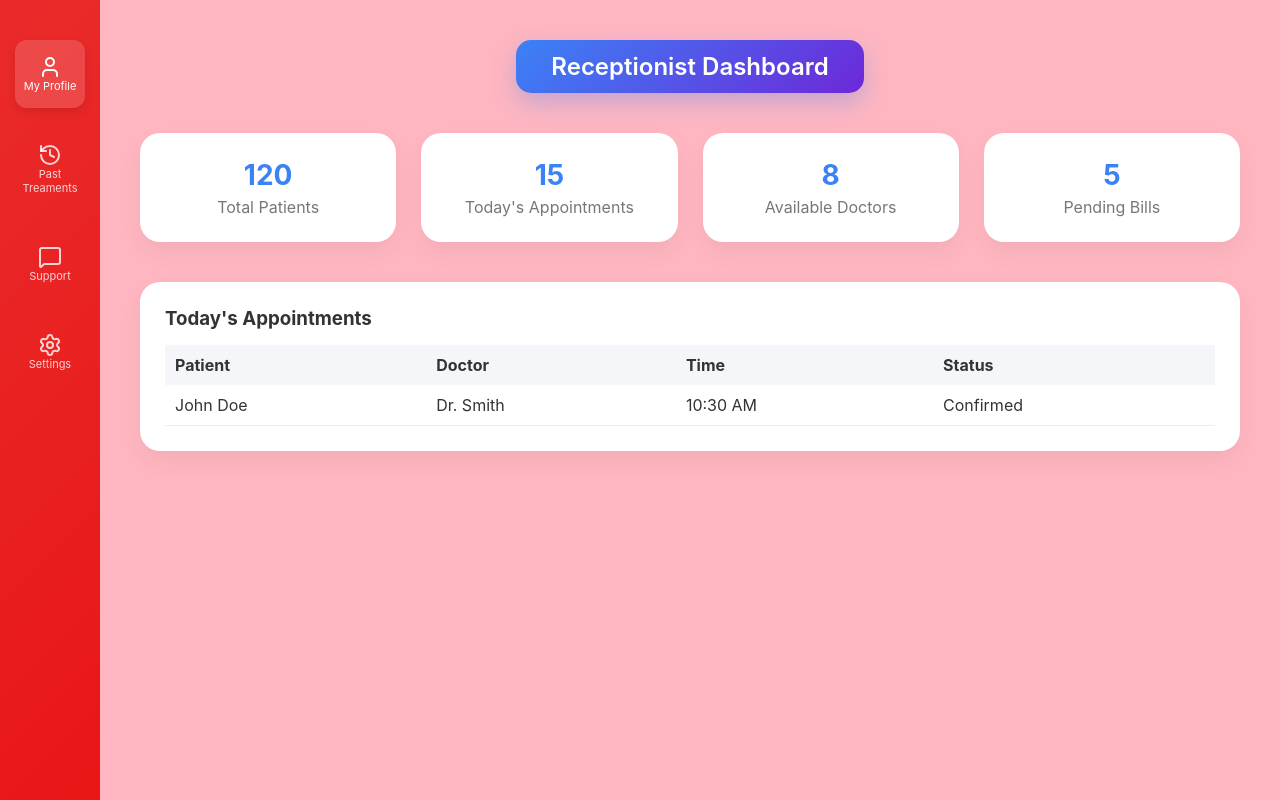
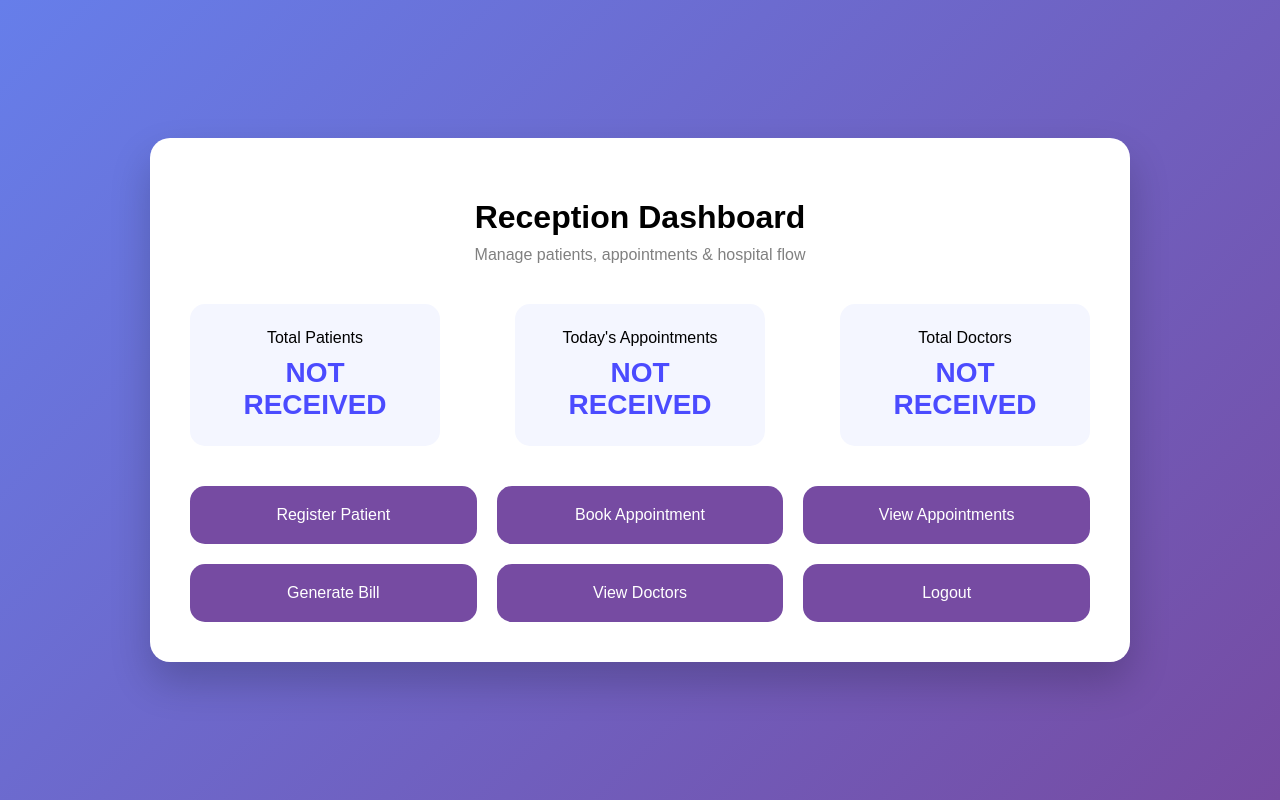
Before and after one commit to amanjot73/Hospital-Management-System, a Django app: template hms/Reception/templates/reception/reception_dashboard.html in a window 1280 px wide. Run offline with Django 5.2, Linux system fonts and the light colour scheme; the template is opened without the code that fills it, so the values that code supplies are empty.

Commit message:
changed the Reception module

```diff
--- a/hms/Reception/templates/reception/login_receptionist.html
+++ b/hms/Reception/templates/reception/login_receptionist.html
@@ -103,10 +103,8 @@
 
                     <h5 style="padding-top: 1%; padding-bottom: 1%;">OR</h3>
                 </center>
-                <button type="submit">
-                    <a href="{% url 'register_receptionist' %}">
+                <button type="button" onclick="window.location.href='{% url 'register_receptionist' %}'">
                         Register
-                    </a>
                 </button>
             </form>
         </div>
--- a/hms/Reception/templates/reception/pre_receptionist.html
+++ b/hms/Reception/templates/reception/pre_receptionist.html
@@ -95,7 +95,7 @@ p{
     </p>
 
     <button class="btn"
-        onclick="window.location.href='{% url 'temp' %}'">
+        onclick="window.location.href='{% url 'reception_dashboard' %}'">
         Enter Reception Panel
     </button>
 
--- a/hms/Reception/templates/reception/reception_dashboard.html
+++ b/hms/Reception/templates/reception/reception_dashboard.html
@@ -1,62 +1,126 @@
-{% extends "base.html" %}
-{% load static %}
+<!DOCTYPE html>
+<html>
+<head>
+    <title>Reception Dashboard</title>
 
-{% block content %}
+    <style>
+        body{
+            margin:0;
+            font-family:Arial, sans-serif;
+            background:linear-gradient(135deg,#667eea,#764ba2);
+            display:flex;
+            justify-content:center;
+            align-items:center;
+            height:100vh;
+        }
 
-<div class="main-wrapper">
+        .dashboard{
+            width:900px;
+            background:white;
+            border-radius:20px;
+            padding:40px;
+            box-shadow:0 20px 40px rgba(0,0,0,0.2);
+        }
 
-    <div class="dashboard-header">
-        <h2 class="dashboard-title">Receptionist Dashboard</h2>
-    </div>
+        h1{
+            text-align:center;
+            margin-bottom:10px;
+        }
+
+        .subtitle{
+            text-align:center;
+            color:gray;
+            margin-bottom:40px;
+        }
+
+        .stats{
+            display:flex;
+            justify-content:space-between;
+            margin-bottom:40px;
+        }
+
+        .stat-card{
+            width:200px;
+            padding:25px;
+            background:#f4f6ff;
+            border-radius:15px;
+            text-align:center;
+            transition:0.3s;
+        }
+
+        .stat-card:hover{
+            transform:translateY(-5px);
+            box-shadow:0 10px 20px rgba(0,0,0,0.1);
+        }
+
+        .stat-number{
+            font-size:28px;
+            font-weight:bold;
+            margin-top:10px;
+            color:#4b4bff;
+        }
+
+        .actions{
+            display:grid;
+            grid-template-columns:1fr 1fr 1fr;
+            gap:20px;
+        }
+
+        .action-btn{
+            padding:20px;
+            border:none;
+            border-radius:15px;
+            background:#764ba2;
+            color:white;
+            font-size:16px;
+            cursor:pointer;
+            transition:0.3s;
+        }
+
+        .action-btn:hover{
+            background:#5a3d82;
+            transform:scale(1.05);
+        }
+
+    </style>
+</head>
+
+<body>
+
+<div class="dashboard">
+
+    <h1>Reception Dashboard</h1>
+    <div class="subtitle">Manage patients, appointments & hospital flow</div>
 
     <!-- Stats Section -->
-    <div class="stats-grid">
+    <div class="stats">
         <div class="stat-card">
-            <h3>120</h3>
-            <p>Total Patients</p>
+            Total Patients
+            <div class="stat-number">{{ pcount|default:"NOT RECEIVED"}}</div>
         </div>
 
         <div class="stat-card">
-            <h3>15</h3>
-            <p>Today's Appointments</p>
+            Today's Appointments
+            <div class="stat-number">{{ acount|default:"NOT RECEIVED"}}</div>
         </div>
 
         <div class="stat-card">
-            <h3>8</h3>
-            <p>Available Doctors</p>
-        </div>
-
-        <div class="stat-card">
-            <h3>5</h3>
-            <p>Pending Bills</p>
+            Total Doctors
+            <div class="stat-number">{{ dcount|default:"NOT RECEIVED"}}</div>
         </div>
     </div>
 
-    <!-- Appointment Table -->
-    <div class="table-section">
-        <h3>Today's Appointments</h3>
-
-        <table>
-            <thead>
-                <tr>
-                    <th>Patient</th>
-                    <th>Doctor</th>
-                    <th>Time</th>
-                    <th>Status</th>
-                </tr>
-            </thead>
-
-            <tbody>
-                <tr>
-                    <td>John Doe</td>
-                    <td>Dr. Smith</td>
-                    <td>10:30 AM</td>
-                    <td>Confirmed</td>
-                </tr>
-            </tbody>
-        </table>
+    <!-- Actions -->
+    <div class="actions">
+        <button class="action-btn" onclick="window.location.href='{% url 'register_patient' %}'">Register Patient</button>
+        <button class="action-btn" onclick="window.location.href='{% url 'book_appointment' %}'">Book Appointment</button>
+        <button class="action-btn" >View Appointments</button>
+        <button class="action-btn">Generate Bill</button>
+        <button class="action-btn">View Doctors</button>
+        <button class="action-btn" onclick="window.location.href='{% url 'login_receptionist' %}'">Logout</button>
     </div>
 
 </div>
 
-{% endblock %}
+</body>
+</html>
--- a/hms/Reception/urls.py
+++ b/hms/Reception/urls.py
@@ -2,7 +2,7 @@ from django.urls import path
 from . import views
 
 urlpatterns = [
-    path("reception-dashboard/", views.reception_dashboard, name="reception_dashboard"),
+    path("reception_dashboard/", views.reception_dashboard, name="reception_dashboard"),
     path('pre_receptionist/', views.pre_receptionist, name='pre_receptionist'),      # Remove 'accounts/'
     path('login_receptionist/', views.receptionist_login, name='login_receptionist'),      # Remove 'accounts/'
     path('register_receptionist/', views.receptionist_register, name='register_receptionist'),  # Remove 'accounts/'
```
Also changed, not shown: hms/Reception/views.py (+16 -3 lines).
